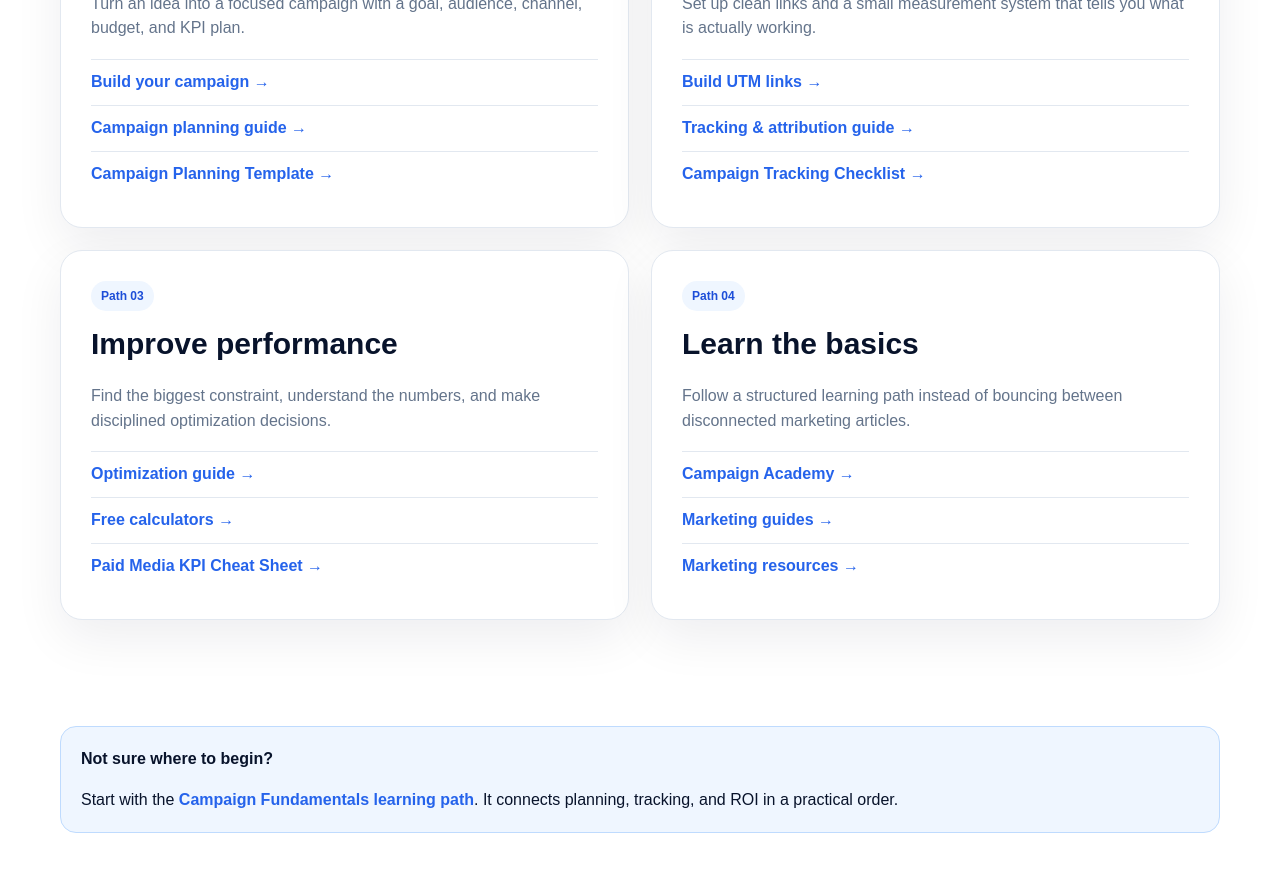
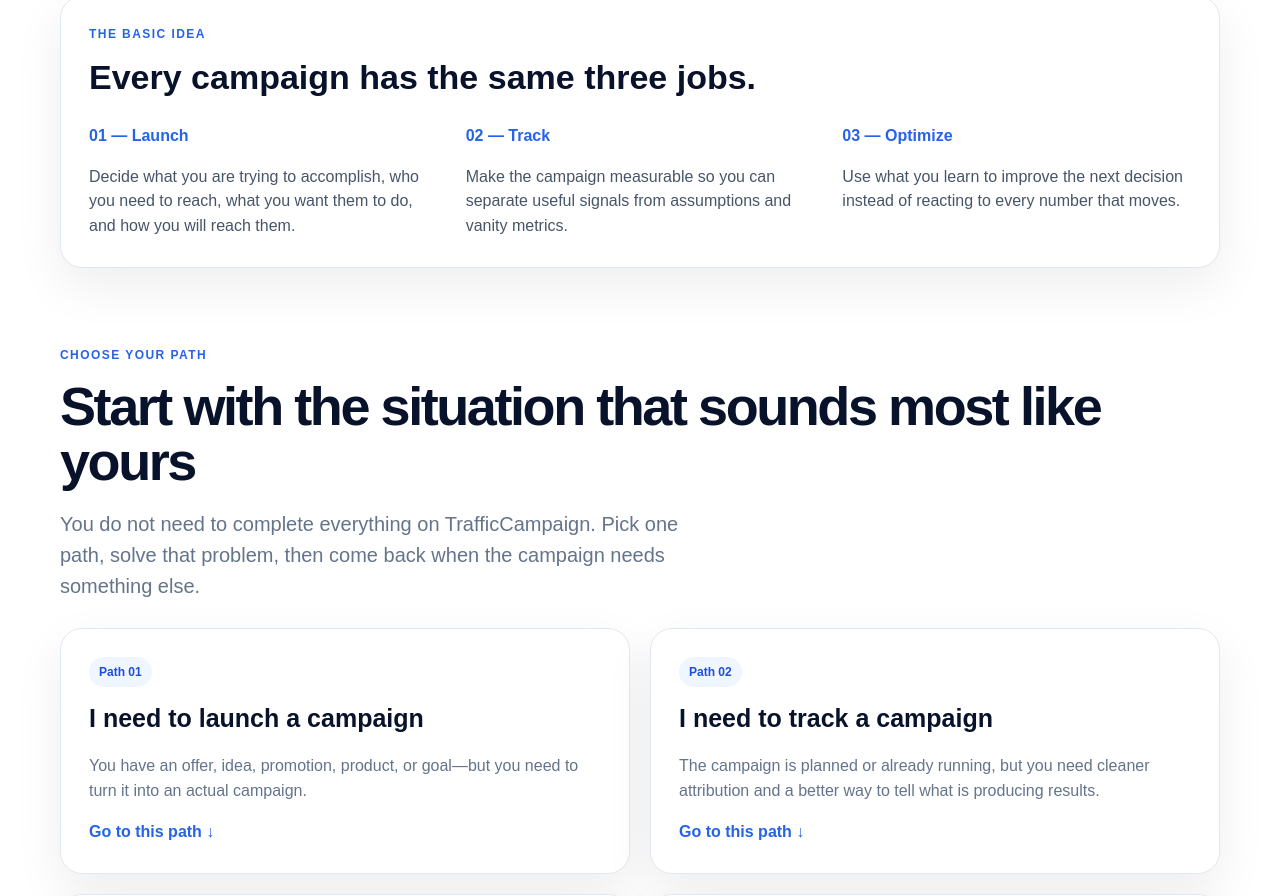
Before and after one commit to barrylange-hub/trafficcampaign, a Next.js app: page /start-here in a window 1280 px wide. Shown: the part 520-1416 px from the top of the page. Built offline with nearby package versions, Linux system fonts and the light colour scheme.

Commit message:
Start Page Update

```diff
--- a/app/start-here/page.js
+++ b/app/start-here/page.js
@@ -1,9 +1,128 @@
 import Link from "next/link";
-export const metadata={title:"Start Here",description:"Choose the fastest path through TrafficCampaign based on what you need to do next: launch, track, optimize, or learn.",alternates:{canonical:"/start-here"}};
+
+export const metadata={
+  title:"Start Here — Plan, Track & Improve Your Marketing Campaign",
+  description:"Not sure what to do next with your marketing campaign? Choose a practical path for campaign planning, tracking, optimization, or learning the fundamentals.",
+  alternates:{canonical:"/start-here"}
+};
+
 const paths=[
- {title:"Launch a campaign",desc:"Turn an idea into a focused campaign with a goal, audience, channel, budget, and KPI plan.",links:[["Build your campaign","/tools/campaign-builder"],["Campaign planning guide","/articles/campaign-planning-framework"],["Campaign Planning Template","/templates/campaign-planning"]]},
- {title:"Track a campaign",desc:"Set up clean links and a small measurement system that tells you what is actually working.",links:[["Build UTM links","/tools/utm-builder"],["Tracking & attribution guide","/articles/campaign-tracking-attribution-guide"],["Campaign Tracking Checklist","/templates/campaign-tracking-checklist"]]},
- {title:"Improve performance",desc:"Find the biggest constraint, understand the numbers, and make disciplined optimization decisions.",links:[["Optimization guide","/articles/how-to-optimize-a-marketing-campaign"],["Free calculators","/tools"],["Paid Media KPI Cheat Sheet","/templates/paid-media-kpi-cheat-sheet"]]},
- {title:"Learn the basics",desc:"Follow a structured learning path instead of bouncing between disconnected marketing articles.",links:[["Campaign Academy","/academy"],["Marketing guides","/articles"],["Marketing resources","/resources"]]}
+  {
+    number:"01",
+    title:"I need to launch a campaign",
+    question:"You have an offer, idea, promotion, product, or goal—but you need to turn it into an actual campaign.",
+    outcome:"By the end of this path, you should know what the campaign is trying to accomplish, who it is for, what you want them to do, where you will reach them, how much you can spend, and how success will be measured.",
+    steps:[
+      ["Define the campaign","Use the Campaign Builder to clarify the objective, audience, channel, budget, timeframe, and KPIs.","/tools/campaign-builder"],
+      ["Pressure-test the plan","Use the Campaign Planning Framework to make sure the pieces of the campaign actually fit together.","/articles/campaign-planning-framework"],
+      ["Turn it into a checklist","Use the Campaign Planning Template before launch so important details do not live only in your head.","/templates/campaign-planning"]
+    ],
+    cta:["Build your campaign","/tools/campaign-builder"]
+  },
+  {
+    number:"02",
+    title:"I need to track a campaign",
+    question:"The campaign is planned or already running, but you need cleaner attribution and a better way to tell what is producing results.",
+    outcome:"By the end of this path, your campaign should have consistent tracking links, clearly defined conversion actions, and a small set of metrics that answer useful questions.",
+    steps:[
+      ["Create consistent tracking URLs","Use the UTM Builder to label campaign traffic by source, medium, and campaign.","/tools/utm-builder"],
+      ["Understand attribution","Learn what campaign tracking can—and cannot—tell you about where results came from.","/articles/campaign-tracking-attribution-guide"],
+      ["Check the setup","Use the Campaign Tracking Checklist before traffic starts arriving.","/templates/campaign-tracking-checklist"]
+    ],
+    cta:["Set up campaign tracking","/tools/utm-builder"]
+  },
+  {
+    number:"03",
+    title:"I need to improve performance",
+    question:"You have data, but the campaign is not performing as well as you hoped—or you are unsure which number deserves your attention.",
+    outcome:"By the end of this path, you should have a clearer idea of where the campaign is leaking performance and which change is worth testing first.",
+    steps:[
+      ["Diagnose before changing things","Use the optimization guide to identify the biggest constraint instead of changing five things at once.","/articles/how-to-optimize-a-marketing-campaign"],
+      ["Run the right numbers","Use ROI, ROAS, conversion rate, CAC, CPC, CPM, and break-even calculators when those metrics answer the question in front of you.","/tools"],
+      ["Keep the KPIs straight","Use the Paid Media KPI Cheat Sheet as a quick reference when reviewing performance.","/templates/paid-media-kpi-cheat-sheet"]
+    ],
+    cta:["Start diagnosing performance","/articles/how-to-optimize-a-marketing-campaign"]
+  },
+  {
+    number:"04",
+    title:"I want to learn how campaigns work",
+    question:"You want the fundamentals in a logical order instead of bouncing between disconnected articles, videos, and marketing terminology.",
+    outcome:"By the end of this path, you should understand how campaign planning, traffic, tracking, conversion, acquisition costs, and profitability connect.",
+    steps:[
+      ["Start with Campaign Fundamentals","Learn the basic campaign system from objective through measurement.","/academy"],
+      ["Go deeper when you need to","Use the guide library to explore individual concepts in more detail.","/articles"],
+      ["Use the tools alongside the lessons","Calculators and templates make the concepts easier to apply to a real campaign.","/resources"]
+    ],
+    cta:["Enter the Campaign Academy","/academy"]
+  }
 ];
-export default function Page(){return <div className="container"><div className="pagehead"><div className="kicker">Start here</div><h1>What are you trying to do?</h1><p className="lead">Pick the outcome you need right now. We’ll point you to the shortest useful path.</p></div><div className="start-grid">{paths.map((p,i)=><section className="card start-card" key={p.title}><span className="badge">Path 0{i+1}</span><h2>{p.title}</h2><p className="muted">{p.desc}</p><ul className="steps">{p.links.map(([label,url])=><li key={label}><Link className="blue" href={url}><b>{label} →</b></Link></li>)}</ul></section>)}</div><section className="section"><div className="callout"><b>Not sure where to begin?</b><p style={{marginBottom:0}}>Start with the <Link className="blue" href="/academy"><b>Campaign Fundamentals learning path</b></Link>. It connects planning, tracking, and ROI in a practical order.</p></div></section></div>}
+
+export default function Page(){return <div className="container">
+  <div className="pagehead start-head">
+    <div className="kicker">Start here</div>
+    <h1>What does your campaign need next?</h1>
+    <p className="lead">Marketing advice gets overwhelming when every answer leads to ten more things you are supposedly doing wrong. TrafficCampaign takes a different approach: identify the problem in front of you, follow the shortest useful path, and make the next decision.</p>
+  </div>
+
+  <section className="start-orientation">
+    <div className="card pad">
+      <div className="kicker">The basic idea</div>
+      <h2>Every campaign has the same three jobs.</h2>
+      <div className="start-three">
+        <div><b className="blue">01 — Launch</b><p>Decide what you are trying to accomplish, who you need to reach, what you want them to do, and how you will reach them.</p></div>
+        <div><b className="blue">02 — Track</b><p>Make the campaign measurable so you can separate useful signals from assumptions and vanity metrics.</p></div>
+        <div><b className="blue">03 — Optimize</b><p>Use what you learn to improve the next decision instead of reacting to every number that moves.</p></div>
+      </div>
+    </div>
+  </section>
+
+  <section className="section start-chooser">
+    <div className="kicker">Choose your path</div>
+    <h2>Start with the situation that sounds most like yours</h2>
+    <p className="lead">You do not need to complete everything on TrafficCampaign. Pick one path, solve that problem, then come back when the campaign needs something else.</p>
+    <div className="start-jump-grid">
+      {paths.map(p=><a className="card pad tool-card" href={`#path-${p.number}`} key={p.number}><span className="badge">Path {p.number}</span><h3>{p.title}</h3><p className="muted">{p.question}</p><b className="blue">Go to this path ↓</b></a>)}
+    </div>
+  </section>
+
+  <div className="start-paths">
+    {paths.map(p=><section className="section start-path" id={`path-${p.number}`} key={p.number}>
+      <div className="start-path-heading">
+        <span className="badge">Path {p.number}</span>
+        <h2>{p.title}</h2>
+        <p className="lead">{p.question}</p>
+      </div>
+
+      <div className="callout start-outcome"><b>What you should get from this path</b><p>{p.outcome}</p></div>
+
+      <div className="start-step-list">
+        {p.steps.map(([title,desc,url],i)=><Link href={url} className="card pad start-step" key={title}>
+          <span className="start-step-number">{i+1}</span>
+          <div><div className="kicker">Step {i+1}</div><h3>{title}</h3><p className="muted">{desc}</p><b className="blue">Open resource →</b></div>
+        </Link>)}
+      </div>
+      <div className="actions"><Link className="btn" href={p.cta[1]}>{p.cta[0]}</Link><a className="btn2" href="#top" aria-label="Back to top">Back to top ↑</a></div>
+    </section>)}
+  </div>
+
+  <section className="section">
+    <div className="card pad start-rules">
+      <div className="kicker">Before you go</div>
+      <h2>Five rules that make almost every campaign easier to manage</h2>
+      <div className="start-rules-grid">
+        <div><b>1. Give the campaign one primary job.</b><p className="muted">Awareness, leads, trials, purchases, and retention are different objectives. Decide which result matters most.</p></div>
+        <div><b>2. Decide how you will measure success before launch.</b><p className="muted">If nobody agrees on the KPI until after results arrive, it becomes very easy to redefine success.</p></div>
+        <div><b>3. Track consistently.</b><p className="muted">Clean naming and UTMs are boring until you need to explain where a customer came from.</p></div>
+        <div><b>4. Diagnose before optimizing.</b><p className="muted">A weak CTR, expensive traffic, poor conversion rate, and bad unit economics require different fixes.</p></div>
+        <div><b>5. Change one meaningful thing at a time when possible.</b><p className="muted">If you change the audience, creative, offer, landing page, and budget together, you may improve results without learning why.</p></div>
+      </div>
+    </div>
+  </section>
+
+  <section className="section">
+    <div className="newsletter start-final">
+      <div><div className="kicker" style={{color:"#67e8f9"}}>Still not sure?</div><h2 style={{margin:"8px 0",fontSize:38}}>Start with Campaign Fundamentals.</h2><p>If you are not sure whether your problem is planning, tracking, or optimization, the fundamentals path gives you the context to figure it out.</p></div>
+      <Link className="btn" href="/academy">Start learning</Link>
+    </div>
+  </section>
+</div>}
```
Also changed, not shown: app/globals.css.
